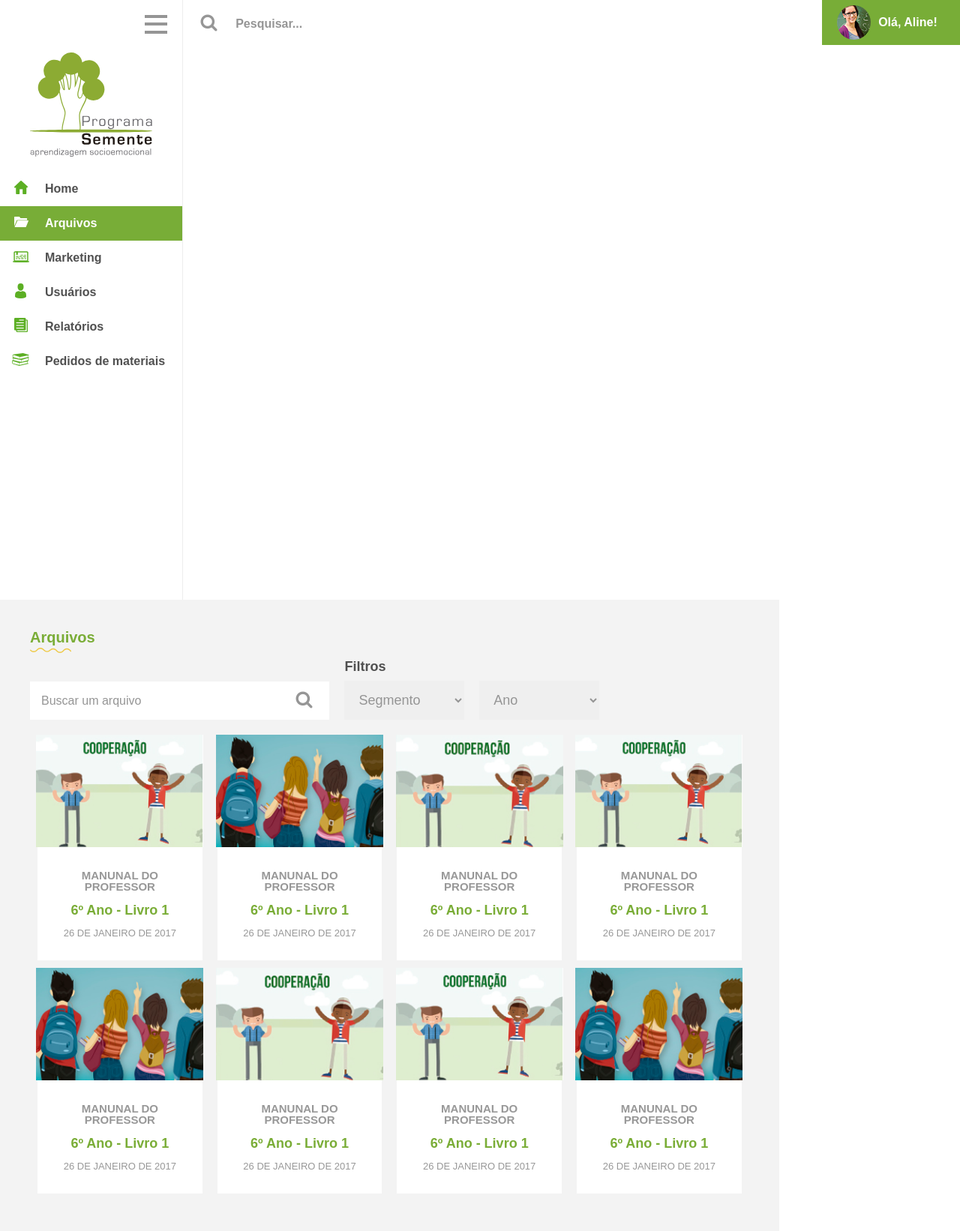
After one commit to danemmanuel/programa-semente, a PHP site: page /dashboard/arquivos.php in a window 1280 px wide. The commit adds this page. Shown: the whole page at 75% size. Run offline with PHP 8.4, Linux system fonts and the light colour scheme; some libraries are stand-ins or nearby versions.

Commit message:
arquivos page

```diff
--- /dev/null
+++ b/dashboard/arquivos.php
@@ -0,0 +1,122 @@
+<?php
+require("includes/head.php");
+
+require("includes/menu.php");
+
+?>
+<section class="page-arquivos">
+	<div class="title sake">Arquivos</div>
+	<div class="filtros">
+
+			<div class="row-flex">
+				<div class="l5">
+					<div class="textvideo">
+						<input type="text" class="inputvideo" placeholder="Buscar um arquivo">
+					</div>
+				</div>
+
+				<div class="l2 marg">
+					<label for="tipo" class="filterlabel">Filtros</label>
+					<select name="" id="tipo" class="inputvideo">
+						<option value="" disabled selected="">Segmento</option>
+						<option value="">Autocontrole</option>
+						<option value="">Autoconhecimento</option>
+						<option value="">Empatia</option>
+						<option value="">Decisões Responsáveis</option>
+						<option value="">Habilidades Sociais</option>
+					</select>
+				</div>
+				<div class="l2">
+					<select name="" id="" class="inputvideo">
+						<option value="" disabled selected="">Ano</option>
+						<option value="">2015</option>
+						<option value="">2016</option>
+						<option value="">2017</option>
+						<option value="">2018</option>
+					</select>
+				</div>
+			</div>
+		</div>
+
+		<div class="itensvideo">
+			<div class="row-flex">
+				<div class="l3">
+					<div class="imagem" style="background-image:url(../public/img/arquivo1.jpg)"></div>
+					<div class="item">
+						<div class="tipo">Manunal do professor</div>
+						<div class="escolaridade">6º Ano - Livro 1</div>
+						<div class="data">26 de janeiro de 2017</div>
+					</div>
+				</div>
+				<div class="l3">
+					<div class="imagem" style="background-image:url(../public/img/arquivo2.jpg)"></div>
+					<div class="item">
+						<div class="tipo">Manunal do professor</div>
+						<div class="escolaridade">6º Ano - Livro 1</div>
+						<div class="data">26 de janeiro de 2017</div>
+					</div>
+				</div>
+				<div class="l3">
+					<div class="imagem" style="background-image:url(../public/img/arquivo3.jpg)"></div>
+					<div class="item">
+						<div class="tipo">Manunal do professor</div>
+						<div class="escolaridade">6º Ano - Livro 1</div>
+						<div class="data">26 de janeiro de 2017</div>
+					</div>
+				</div>
+				<div class="l3">
+					<div class="imagem" style="background-image:url(../public/img/arquivo1.jpg)"></div>
+					<div class="item">
+						<div class="tipo">Manunal do professor</div>
+						<div class="escolaridade">6º Ano - Livro 1</div>
+						<div class="data">26 de janeiro de 2017</div>
+					</div>
+				</div>
+				<div class="l3">
+					<div class="imagem" style="background-image:url(../public/img/arquivo2.jpg)"></div>
+					<div class="item">
+						<div class="tipo">Manunal do professor</div>
+						<div class="escolaridade">6º Ano - Livro 1</div>
+						<div class="data">26 de janeiro de 2017</div>
+					</div>
+				</div>
+				<div class="l3">
+					<div class="imagem" style="background-image:url(../public/img/arquivo3.jpg)"></div>
+					<div class="item">
+						<div class="tipo">Manunal do professor</div>
+						<div class="escolaridade">6º Ano - Livro 1</div>
+						<div class="data">26 de janeiro de 2017</div>
+					</div>
+				</div>
+				<div class="l3">
+					<div class="imagem" style="background-image:url(../public/img/arquivo1.jpg)"></div>
+					<div class="item">
+						<div class="tipo">Manunal do professor</div>
+						<div class="escolaridade">6º Ano - Livro 1</div>
+						<div class="data">26 de janeiro de 2017</div>
+					</div>
+				</div>
+				<div class="l3">
+					<div class="imagem" style="background-image:url(../public/img/arquivo2.jpg)"></div>
+					<div class="item">
+						<div class="tipo">Manunal do professor</div>
+						<div class="escolaridade">6º Ano - Livro 1</div>
+						<div class="data">26 de janeiro de 2017</div>
+					</div>
+				</div>
+			</div>
+		</div>
+</section>
+
+<script>
+	$(document).ready(function(){
+		$(".arquivos").addClass('active');
+
+	});
+
+</script>
+
+<?php
+require("includes/footer.php");
+
+?>
--- a/dashboard/includes/menu.php
+++ b/dashboard/includes/menu.php
@@ -12,12 +12,12 @@
 	</div>
 
 	<div class="menuitens">
-		<a href="">
+		<a href="./index.php">
 			<div class="item home ">
 				Home
 			</div>
 		</a>
-		<a href="">
+		<a href="./arquivos.php">
 			<div class="item arquivos ">
 				Arquivos
 			</div>
--- a/dashboard/index.php
+++ b/dashboard/index.php
@@ -32,7 +32,7 @@ require("includes/menu.php");
 
 	</div>
 	<div class="videos">
-		<div class="title">Vídeos</div>
+		<div class="title sake">Vídeos</div>
 		<div class="filtros">
 
 			<div class="row-flex align-between">
--- a/public/css/style.css
+++ b/public/css/style.css
@@ -455,7 +455,7 @@ border-radius: 50%;
    	font-size: 20px;
    	color: #505050;
    }
-   .page-home{
+   .page-home, .page-arquivos{
    	float: left;
    	background-color: #f3f3f3;
    	width: 74.9%;
@@ -480,7 +480,7 @@ border-radius: 50%;
    	font-weight: bold;
    	position: relative;
    }
-   .videos .title:after{
+   .sake:after{
    	content: "";
    	position: absolute;
    	width: 55px;
@@ -489,7 +489,7 @@ border-radius: 50%;
    	background-position: center;
    	background-size: 100%;
    	background-repeat: no-repeat;
-   	top: 7px;
+   	top: 11px;
    	left: 0;
    }
    .painel .title:after{
@@ -628,3 +628,14 @@ text-transform: uppercase;
 font-size: 13px;
 font-family: 'Montserrat', sans-serif;
    }
+   .marg{
+   	margin: 0 20px;
+   }
+   .itensvideo .imagem{
+   	background-size: 100%;
+   	background-position: center;
+   	background-repeat: no-repeat;
+   	width: 93%;
+   	height: 150px;
+   	margin: 0 auto;
+   }
```
Also changed, not shown: public/img/arquivo1.jpg (added), public/img/arquivo2.jpg (added), public/img/arquivo3.jpg (added).
